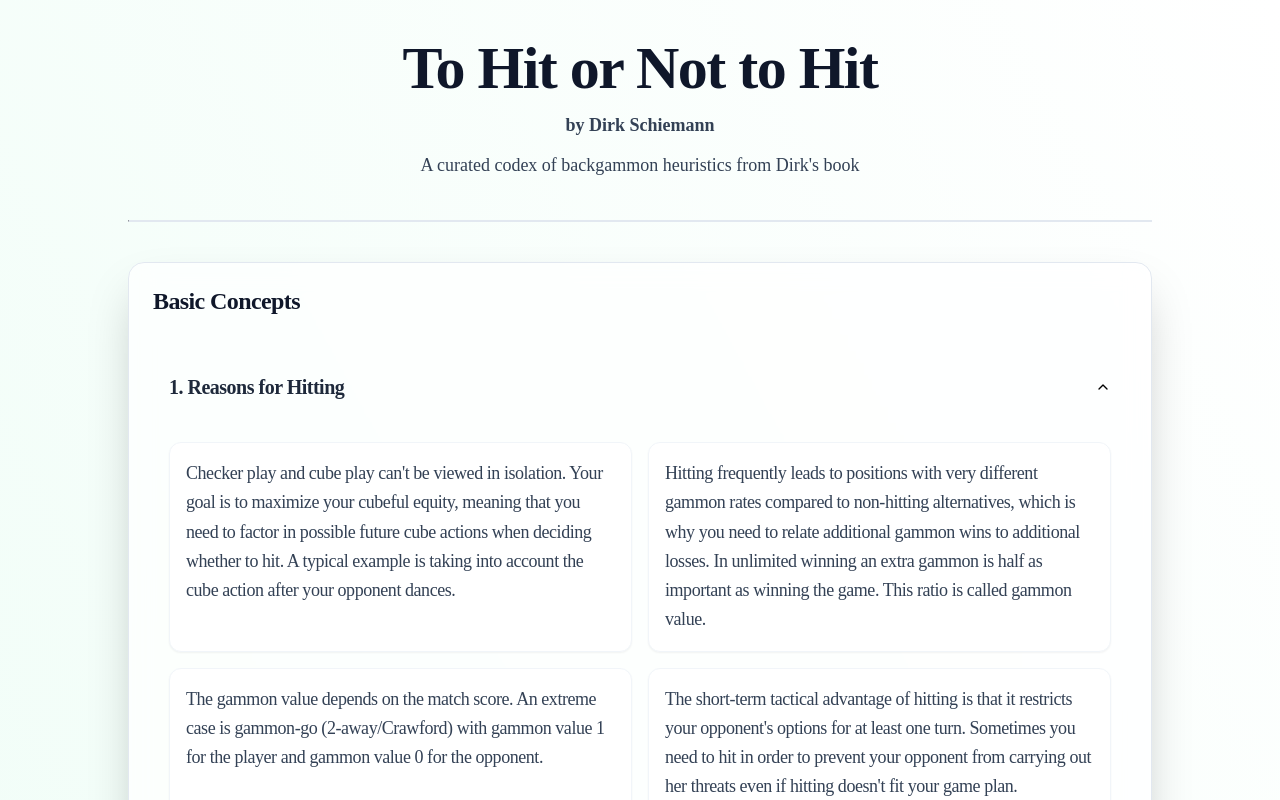
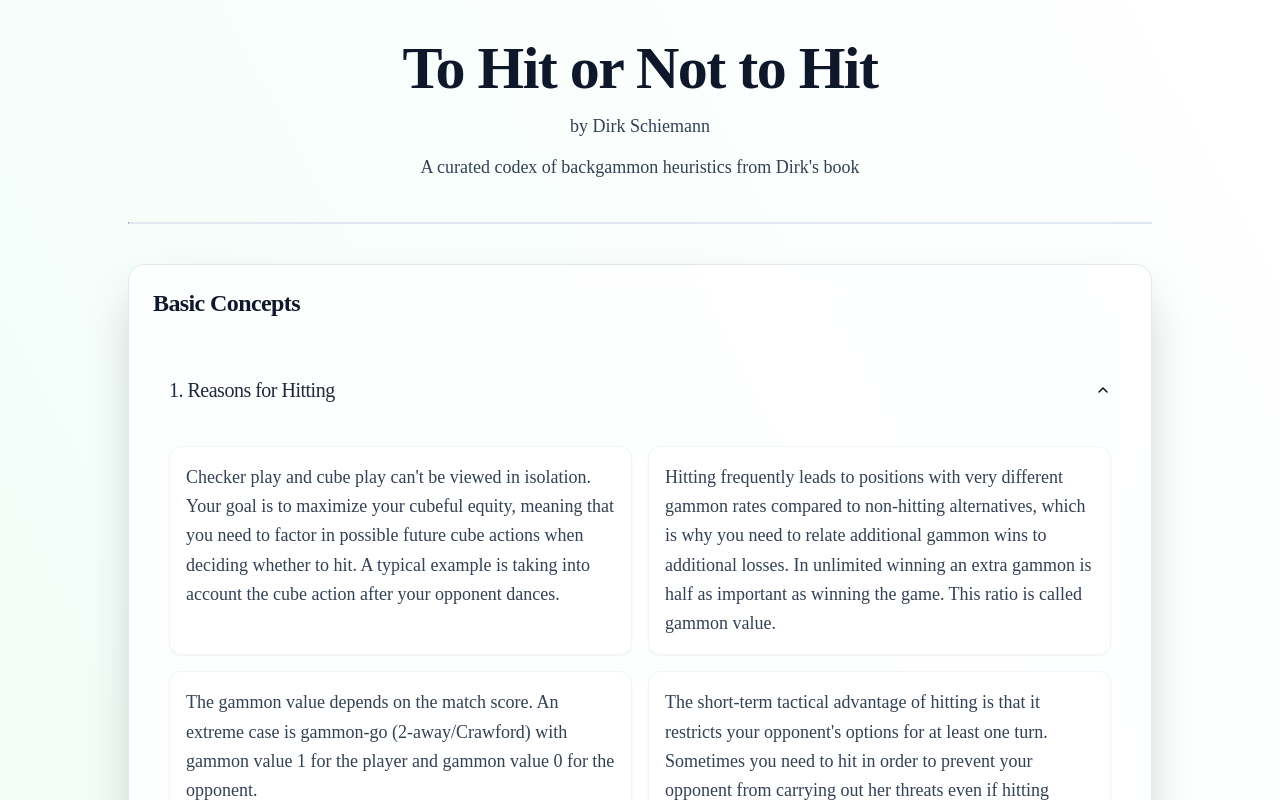
Before and after one commit to alecbarr90/backgammon-heuristics, a Next.js app: page / in a window 1280 px wide. Both pictures are taken after a click on the heading "1. Reasons for Hitting". Shown: the top 800 px of the page. Built offline with nearby package versions, Linux system fonts and the light colour scheme.

Commit message:
Update typography with cleaner, minimalist style
- Replace Inter with Geist Sans as primary font\n- Reduce font weights for more minimal look\n- Improve letter spacing and line height\n- Remove all serif fonts from the design\n- Enhance text rendering with font smoothing

```diff
--- a/src/app/globals.css
+++ b/src/app/globals.css
@@ -19,20 +19,22 @@
   --destructive: #ef4444;
   --border: #ebebeb;
   --radius: 0.625rem;
-  --font-sans: var(--font-inter), var(--font-geist-sans), system-ui, -apple-system, BlinkMacSystemFont, 'Segoe UI', Roboto, Oxygen, Ubuntu, Cantarell, 'Open Sans', 'Helvetica Neue', sans-serif;
-  --font-serif: 'Times New Roman', Georgia, serif;
+  --font-sans: var(--font-geist-sans), -apple-system, BlinkMacSystemFont, 'Segoe UI', Roboto, Oxygen, Ubuntu, Cantarell, 'Helvetica Neue', sans-serif;
 }
 
 body {
   font-family: var(--font-sans);
   background-color: var(--background);
   color: var(--foreground);
-  line-height: 1.5;
+  line-height: 1.6;
+  -webkit-font-smoothing: antialiased;
+  -moz-osx-font-smoothing: grayscale;
 }
 
 h1, h2, h3, h4, h5, h6 {
   font-weight: 700;
   line-height: 1.2;
+  letter-spacing: -0.025em;
 }
 
 a {
@@ -334,14 +336,14 @@ details summary {
   padding: 1rem;
   position: relative;
   list-style: none;
-  font-weight: 600;
+  font-weight: 500;
   font-size: 1.125rem;
   color: #1e293b;
   transition: all 0.2s ease;
   display: flex;
   justify-content: space-between;
   align-items: center;
-  letter-spacing: -0.01em;
+  letter-spacing: -0.015em;
 }
 
 details summary::-webkit-details-marker {
--- a/src/app/layout.tsx
+++ b/src/app/layout.tsx
@@ -1,22 +1,17 @@
 import type { Metadata } from "next";
 import { Geist, Geist_Mono } from "next/font/google";
-import { Inter } from "next/font/google";
 import "./globals.css";
 
 const geistSans = Geist({
   variable: "--font-geist-sans",
   subsets: ["latin"],
+  display: "swap",
+  weight: ["400", "500", "600", "700"],
 });
 
 const geistMono = Geist_Mono({
   variable: "--font-geist-mono",
   subsets: ["latin"],
-});
-
-const inter = Inter({
-  variable: "--font-inter",
-  subsets: ["latin"],
-  display: "swap",
 });
 
 export const metadata: Metadata = {
@@ -32,7 +27,7 @@ export default function RootLayout({
   return (
     <html lang="en">
       <body
-        className={`${inter.variable} ${geistSans.variable} ${geistMono.variable} antialiased`}
+        className={`${geistSans.variable} ${geistMono.variable} antialiased`}
       >
         {children}
       </body>
--- a/src/app/page.tsx
+++ b/src/app/page.tsx
@@ -25,7 +25,7 @@ function transformBullet(text: string, sectionTitle: string): React.ReactElement
     if (idx !== -1) {
       return (
         <>
-          <strong>{singleLine.slice(0, idx).trim()}:</strong> {singleLine.slice(idx + 1).trim()}
+          <span className="font-medium">{singleLine.slice(0, idx).trim()}:</span> {singleLine.slice(idx + 1).trim()}
         </>
       );
     }
@@ -311,10 +311,10 @@ export default function Home() {
         className="max-w-5xl w-full"
       >
         <div className="text-center mb-10">
-          <h1 className="text-5xl md:text-6xl font-bold text-slate-900 tracking-tight">
+          <h1 className="text-5xl md:text-6xl font-bold text-slate-900 tracking-tight leading-tight">
             To Hit or Not to Hit
           </h1>
-          <p className="text-base md:text-lg text-slate-700 mt-2 font-semibold">by Dirk Schiemann</p>
+          <p className="text-base md:text-lg text-slate-700 mt-2 font-medium">by Dirk Schiemann</p>
           <p className="text-base md:text-lg text-slate-700 mt-3 leading-relaxed">
             A curated codex of backgammon heuristics from Dirk&apos;s book
           </p>
@@ -328,14 +328,14 @@ export default function Home() {
             className="shadow-2xl border border-slate-200 rounded-2xl bg-white/70 backdrop-blur-md mb-8 overflow-hidden"
           >
             <div className="px-6 pt-6 pb-4">
-              <h2 className="text-2xl font-bold text-slate-900 whitespace-normal tracking-tight">
+              <h2 className="text-2xl font-bold text-slate-900 whitespace-normal tracking-tight letter-spacing-tight">
                 {category.category}
               </h2>
             </div>
             <div className="p-6">
               {category.sections.map((section, idx) => (
                 <details key={idx} className="group">
-                  <summary className="text-lg md:text-xl font-semibold text-slate-800 transition-all break-words cursor-pointer tracking-tight">
+                  <summary className="text-lg md:text-xl font-medium text-slate-800 transition-all break-words cursor-pointer tracking-tight">
                     {section.title}
                   </summary>
                   <div className="mt-4">
@@ -346,7 +346,7 @@ export default function Home() {
                             key={i}
                             className="shadow-sm border border-slate-100 rounded-xl bg-white transition-transform hover:-translate-y-0.5 p-4"
                           >
-                            <p className="text-base md:text-lg text-slate-700 leading-relaxed break-words tracking-tight">
+                            <p className="text-base md:text-lg text-slate-700 leading-relaxed break-words">
                               {transformBullet(pt.text, section.title)}
                             </p>
                           </div>
```
